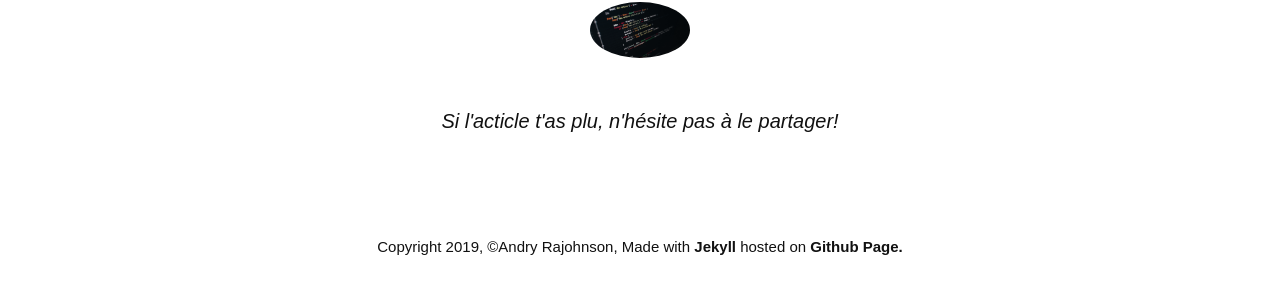
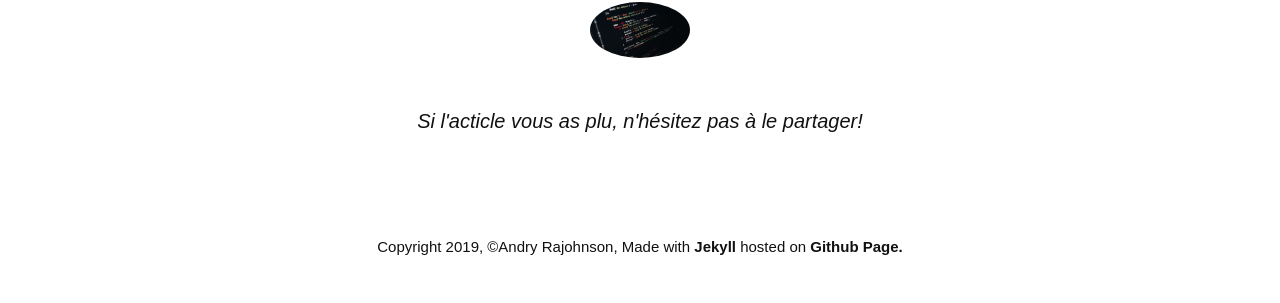
Before and after one commit to andryjohn/RJ-s-blog, a Jekyll site: the page built from _posts/2019-05-02-Ville-tech.md, in a window 1280 px wide. Shown: the part 860-1163 px from the top of the page. Built offline with Jekyll 4.4.1, drawn with Linux system fonts in a browser that asks for light colours; nearby versions of some CDN libraries; some web fonts are replaced; comment, search, counter and statistics services are not loaded.

Commit message:
page error

```diff
--- a/_includes/post_footer.html
+++ b/_includes/post_footer.html
@@ -1,6 +1,6 @@
 <div class="py2 post-footer">
   <img src="{{ site.baseurl }}/images/jono.jpg" alt="Andry Rajohnson" class="avatar" style="filter: grayscale(45%);" />
   <p>
-   Si l'acticle t'as plu, n'hésite pas à le partager!
+   Si l'acticle vous as plu, n'hésitez pas à le partager!
   </p>
 </div>
```
